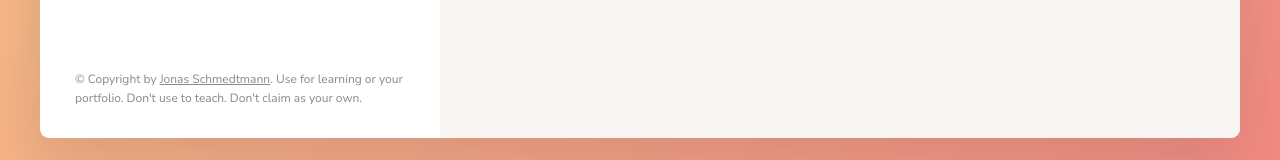
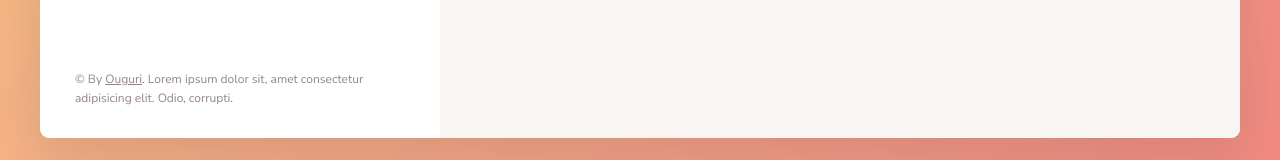
Before and after one commit to Ouguri/fokify-app, a website built with Parcel: page index.html in a window 1280 px wide. Shown: the part 1083-1243 px from the top of the page. Built offline with nearby package versions, Linux system fonts and the light colour scheme.

```diff
--- a/index.html
+++ b/index.html
@@ -116,10 +116,9 @@
       </div>
 
       <p class="copyright">
-        &copy; Copyright by
-        <a class="twitter-link" target="_blank" href="https://twitter.com/jonasschmedtman">Jonas Schmedtmann</a>. Use
-        for learning or your portfolio. Don't use to teach. Don't claim
-        as your own.
+        &copy; By
+        <a class="twitter-link" target="_blank" href="https://ssssssssssssssssssssss">Ouguri</a>. Lorem ipsum dolor sit,
+        amet consectetur adipisicing elit. Odio, corrupti.
       </p>
     </div>
 
```
Also changed, not shown: README.md (added).
